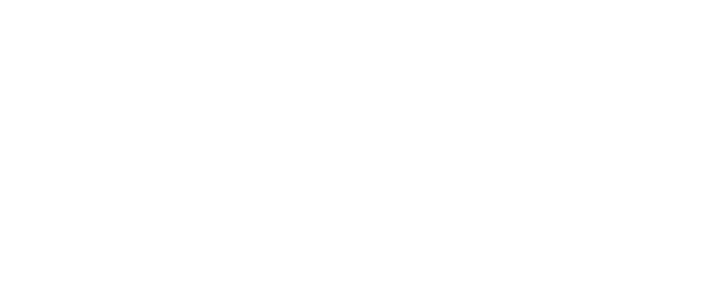
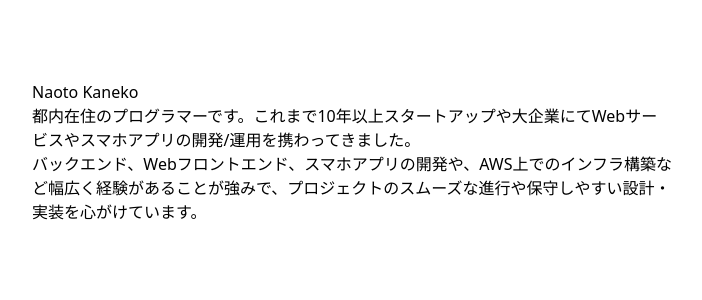
Before and after one commit to naoty/homepage, a Next.js app: page / in a window 1280 px wide. Shown: the top 300 px of the page, without its empty margins (288-990 px from the left). Built offline with nearby package versions, Linux system fonts and the light colour scheme.

Commit message:
Grid layoutでレイアウトを構成させる

```diff
--- a/src/app/layout.tsx
+++ b/src/app/layout.tsx
@@ -12,8 +12,10 @@ export default function RootLayout({
   children: React.ReactNode
 }) {
   return (
-    <html lang="ja">
-      <body>{children}</body>
+    <html lang='ja'>
+      <body className='grid grid-cols-layout grid-rows-layout'>
+        {children}
+      </body>
     </html>
   )
 }
--- a/src/app/page.tsx
+++ b/src/app/page.tsx
@@ -1,5 +1,9 @@
 export default function Home() {
   return (
-    <main></main>
+    <main className='col-start-2 row-start-2 container'>
+      <h1>Naoto Kaneko</h1>
+      <p>都内在住のプログラマーです。これまで10年以上スタートアップや大企業にてWebサービスやスマホアプリの開発/運用を携わってきました。</p>
+      <p>バックエンド、Webフロントエンド、スマホアプリの開発や、AWS上でのインフラ構築など幅広く経験があることが強みで、プロジェクトのスムーズな進行や保守しやすい設計・実装を心がけています。</p>
+    </main>
   )
 }
--- a/tailwind.config.ts
+++ b/tailwind.config.ts
@@ -13,6 +13,12 @@ const config: Config = {
         'gradient-conic':
           'conic-gradient(from 180deg at 50% 50%, var(--tw-gradient-stops))',
       },
+      gridTemplateColumns: {
+        'layout': '1fr 40rem 1fr',
+      },
+      gridTemplateRows: {
+        'layout': '5rem 1fr',
+      },
     },
   },
   plugins: [],
```
